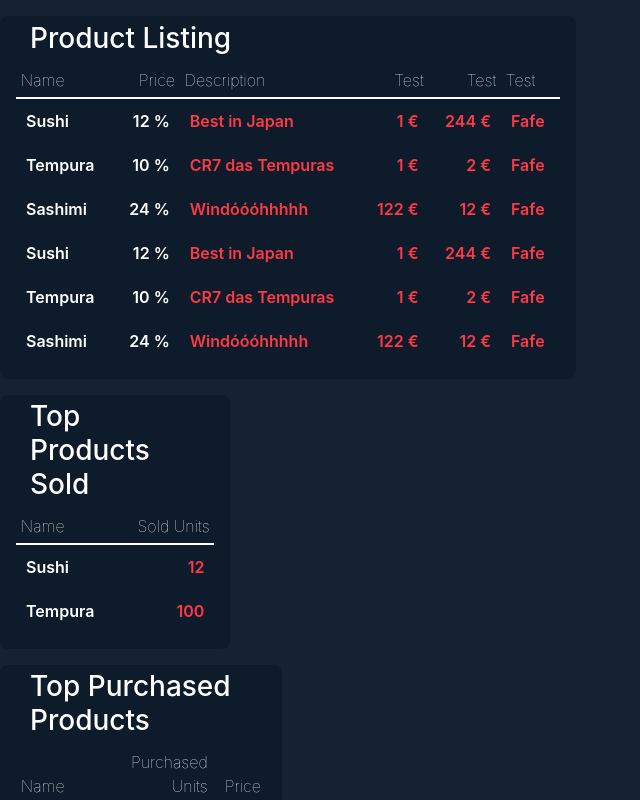
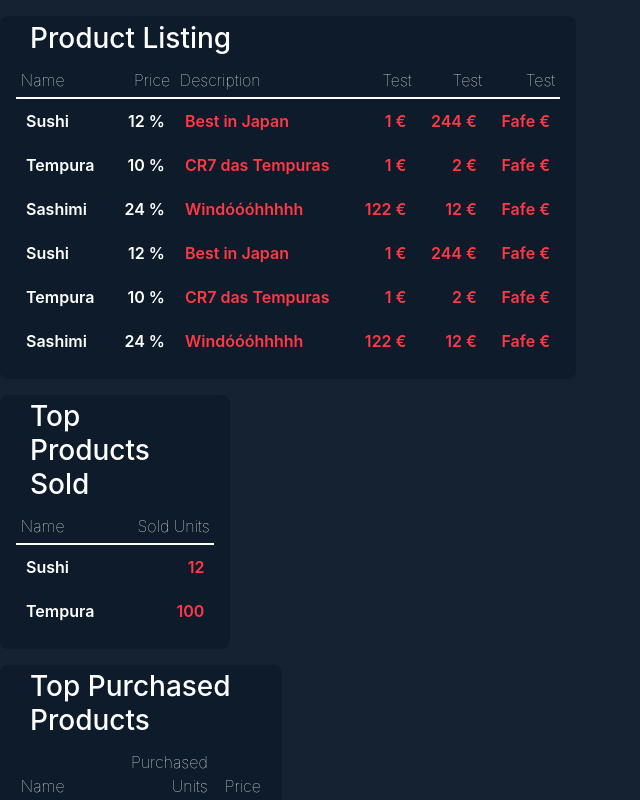
Before and after one commit to antoniopedrodantas/sinf-feup, a React (Create React App) app in the folder tempura/client/: page /overview in a window 1280 px wide. Shown: the top 800 px of the page, without its empty margins (0-640 px from the left). Built offline with nearby package versions, Linux system fonts and the light colour scheme.

Commit message:
Ready to be approved

```diff
--- a/tempura/client/src/components/CustomTable/CustomTable.tsx
+++ b/tempura/client/src/components/CustomTable/CustomTable.tsx
@@ -3,19 +3,16 @@ import CSS from 'csstype';
 
 import './styles/CustomTable.css';
 
-
-type CustomTableType = "money" | "percentage" | "text" | "number";
-
 interface TableProps{
     title: String;
     columns: String[];
-    type: CustomTableType[];
+    type: String[];
     values: String[][];
 }
 
 const CustomTable: React.FC<TableProps> = ({title,columns, type, values}) => {
 
-    const renderType = (i: CustomTableType ) =>{
+    const renderType = (i:any) =>{
         switch(type[i]){
             case 'money': return " €";
             case 'percentage': return ' %';
@@ -23,7 +20,7 @@ const CustomTable: React.FC<TableProps> = ({title,columns, type, values}) => {
         }
     }
 
-    const generateClassName = (i:CustomTableType) =>{
+    const generateClassName = (i:any) =>{
         switch(type[i]){
             case 'text': default: return "text-left";
             case 'money': return "text-right";
@@ -33,7 +30,7 @@ const CustomTable: React.FC<TableProps> = ({title,columns, type, values}) => {
     }
 
     /* previously were all text-center */
-    const generateHeaderClassName = (i: CustomTableType) =>{
+    const generateHeaderClassName = (i:any) =>{
         switch(type[i]){
             case 'text': default: return "header-elem text-left";
             case 'money': return "header-elem text-right";
--- a/tempura/client/src/scenes/Overview/Overview.tsx
+++ b/tempura/client/src/scenes/Overview/Overview.tsx
@@ -6,7 +6,7 @@ import CustomTable from '../../components/CustomTable/CustomTable';
 const Overview: React.FC = () => {
 
   const columns1 = ["Name", "Price", "Description", "Test", "Test", "Test"];
-  const types1   = ["text", "percentage", "text", "money", "money","text"];
+  const types1   = ["text", "percentage", "text", "money", "money","money"];
   const values1  = [
                       ["Sushi", "12", "Best in Japan", "1", "244", "Fafe"],
                       ["Tempura", "10", "CR7 das Tempuras", "1", "2", "Fafe"],
```
